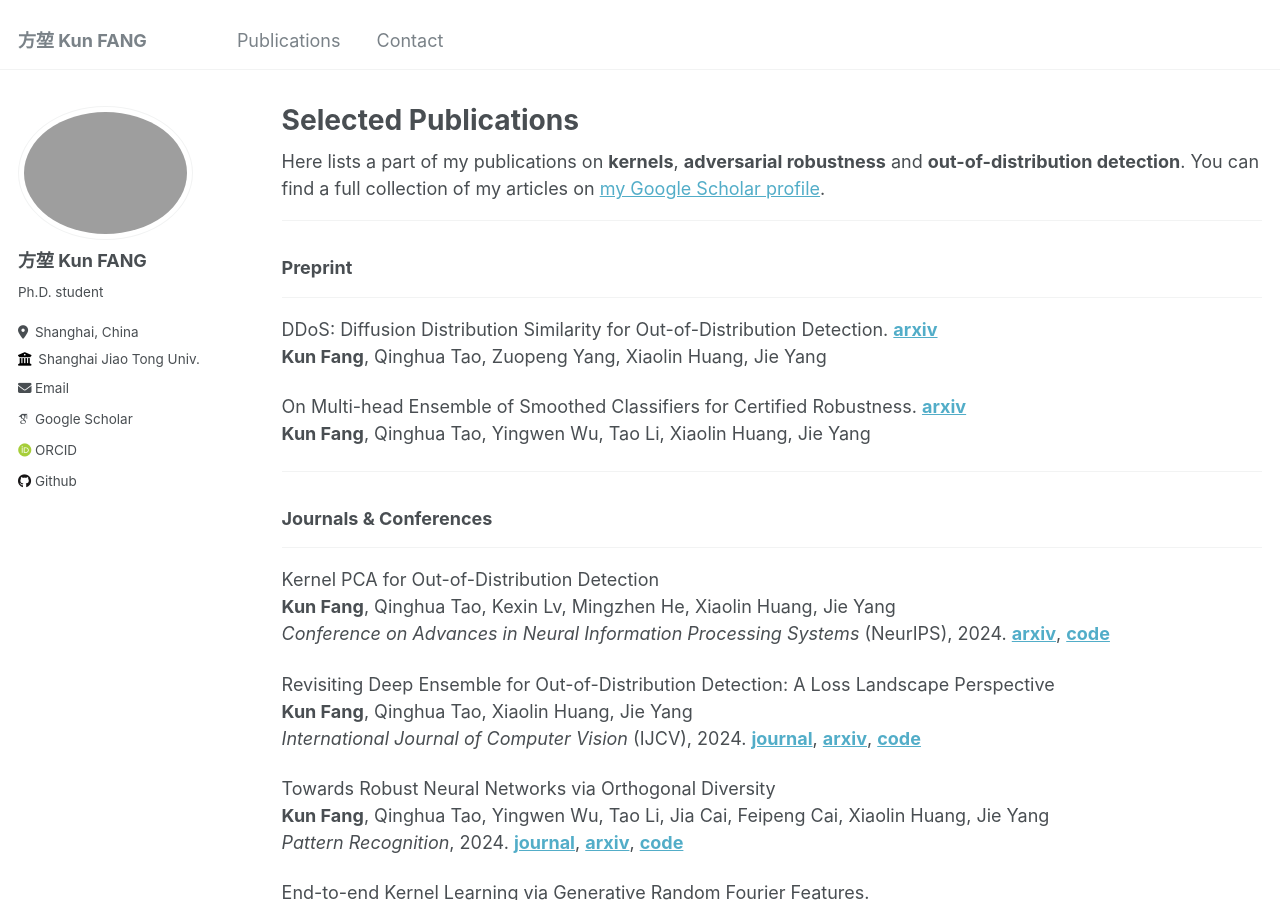
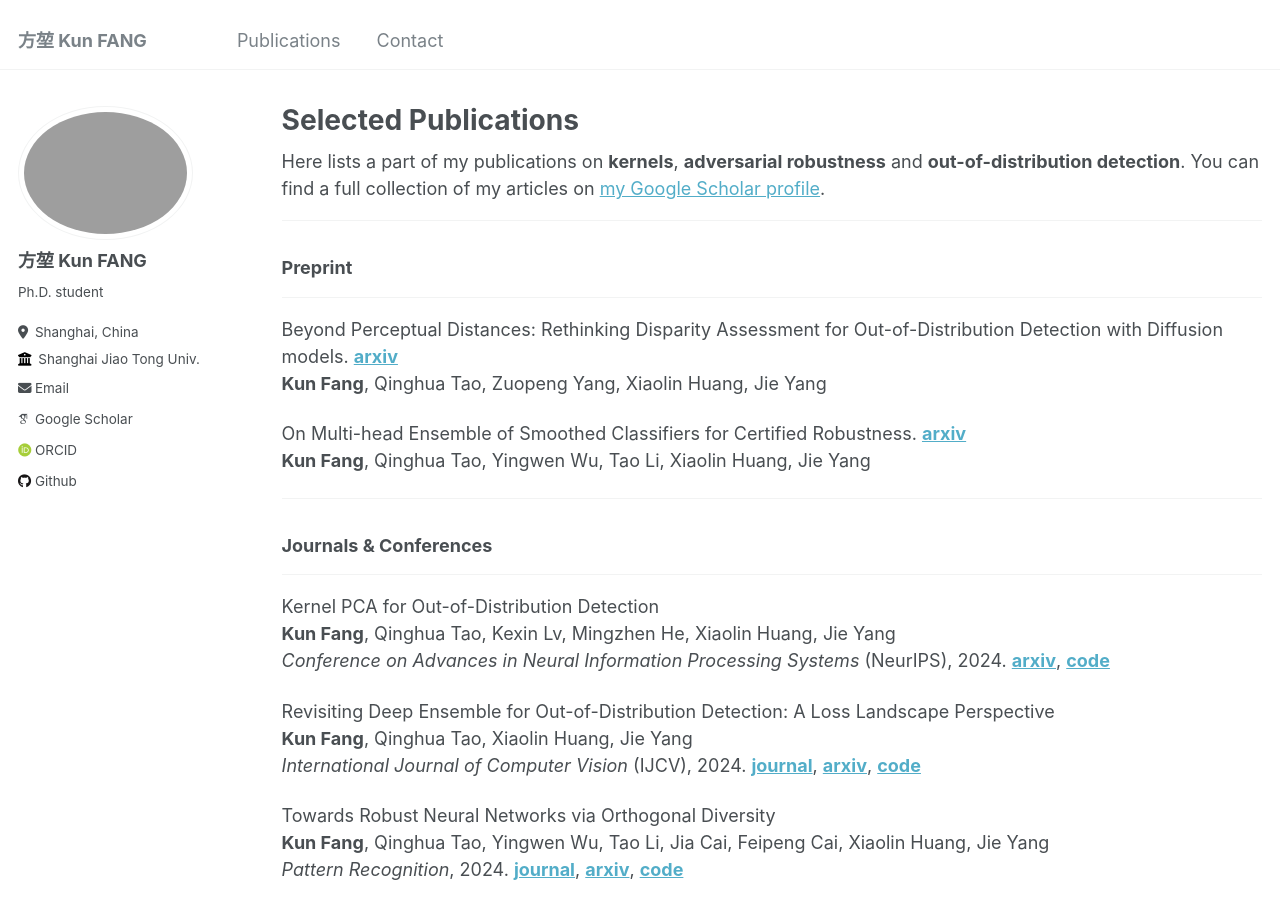
Before and after one commit to fanghenshaometeor/fanghenshaometeor.github.io, a Jekyll site: the page built from _pages/publications.md, in a window 1280 px wide and 900 px high. Built offline with Jekyll 4.4.1, drawn with Linux system fonts in a browser that asks for light colours; some web fonts are replaced.

Commit message:
update-pub

```diff
--- a/_pages/publications.md
+++ b/_pages/publications.md
@@ -21,7 +21,7 @@ author_profile: true
 ---
 <!-- **Fang K.**, et al. Kernel PCA for Out-of-Distribution Detection. **[arxiv](https://arxiv.org/abs/2402.02949)** -->
 
-DDoS: Diffusion Distribution Similarity for Out-of-Distribution Detection. **[arxiv](https://arxiv.org/abs/2409.10094)**
+Beyond Perceptual Distances: Rethinking Disparity Assessment for Out-of-Distribution Detection with Diffusion models. **[arxiv](https://arxiv.org/abs/2409.10094)**
 **Kun Fang**, Qinghua Tao, Zuopeng Yang, Xiaolin Huang, Jie Yang
 
 On Multi-head Ensemble of Smoothed Classifiers for Certified Robustness. **[arxiv](https://arxiv.org/abs/2211.10882)**
```
